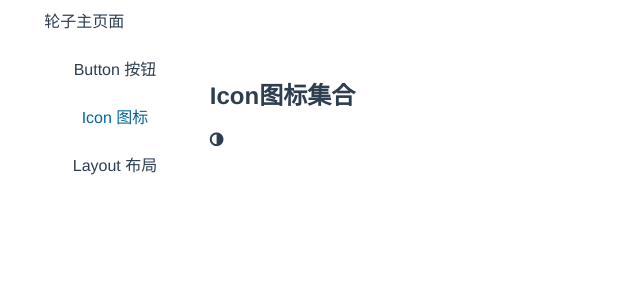
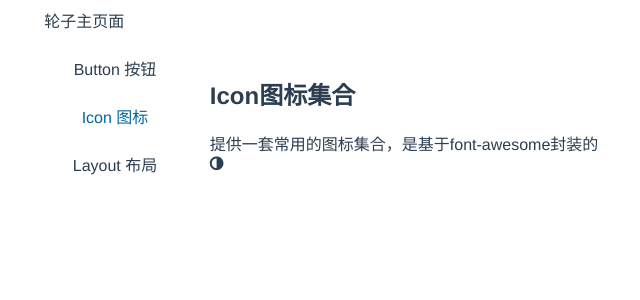
Before and after one commit to ohq-silver/self-components, a Vue app: page /#/ in a window 1280 px wide. Both pictures are taken after a click on the element "Icon 图标". Shown: the top 300 px of the page, without its empty margins (27-667 px from the left). Built offline with nearby package versions, Linux system fonts and the light colour scheme.

Commit message:
-minor change

```diff
--- a/src/components/iconComponents/src/components/IconComponents.vue
+++ b/src/components/iconComponents/src/components/IconComponents.vue
@@ -2,7 +2,8 @@
   <div class="icon-components"
   >
     <h2>Icon图标集合</h2>
-    <i class="fa fa-adjust"></i>
+    <div>提供一套常用的图标集合，是基于font-awesome封装的</div>
+    <i :class="icon"></i>
   </div>
 </template>
 
@@ -10,6 +11,9 @@
 import IconComponents from '../mixins/IconComponents'
 
 export default {
+  props: {
+    icon: { type: String, default: '' }
+  },
   mixins: [IconComponents]
 }
 </script>
--- a/src/components/navMenuComponents/src/components/NavMenuComponents.vue
+++ b/src/components/navMenuComponents/src/components/NavMenuComponents.vue
@@ -21,22 +21,18 @@ export default {
     NavMenuComponentsTitles,
     NavMenuComponentsContent
   },
+  props: {
+    titles: { type: Array, default: () => ([]) },
+    showContent: { type: String, default: '' }
+  },
   mixins: [NavMenuComponents],
   data() {
     return {
-      titles: [
-        { id: 1, title: 'Button 按钮' },
-        { id: 2, title: 'Icon 图标' },
-        { id: 3, title: 'Layout 布局' }
-      ],
-      showContent: 'Button'
     }
   },
   methods: {
     clickTitle(obj) {
-      // eslint-disable-next-line
-      const [englishTitle, chineseTitle] = obj.title.split(' ')
-      this.showContent = englishTitle
+      this.$emit('clickeTitle', obj)
     }
   }
 }
--- a/src/components/navMenuComponents/src/components/NavMenuComponentsContent.vue
+++ b/src/components/navMenuComponents/src/components/NavMenuComponentsContent.vue
@@ -4,6 +4,7 @@
   >
     <component
       :is="componentFactory"
+      :icon="icon"
     ></component>
   </div>
 </template>
@@ -18,6 +19,7 @@ export default {
   },
   data() {
     return {
+      icon: 'fa fa-adjust'
     }
   },
   computed: {
--- a/src/components/usingComponents/src/components/UsingComponents.vue
+++ b/src/components/usingComponents/src/components/UsingComponents.vue
@@ -2,7 +2,11 @@
   <div class="using-components"
   >
     轮子主页面
-    <nav-menu-components></nav-menu-components>
+    <nav-menu-components
+      :titles="titles"
+      :showContent="showContent"
+      @clickeTitle="clickeTitle"
+    ></nav-menu-components>
   </div>
 </template>
 
@@ -14,7 +18,24 @@ export default {
   components: {
     NavMenuComponents
   },
-  mixins: [UsingComponents]
+  mixins: [UsingComponents],
+  data() {
+    return {
+      titles: [
+        { id: 1, title: 'Button 按钮' },
+        { id: 2, title: 'Icon 图标' },
+        { id: 3, title: 'Layout 布局' }
+      ],
+      showContent: 'Button'
+    }
+  },
+  methods: {
+    clickeTitle(obj) {
+      // eslint-disable-next-line
+      const [englishTitle, chineseTitle] = obj.title.split(' ')
+      this.showContent = englishTitle
+    }
+  }
 }
 </script>
 
```
